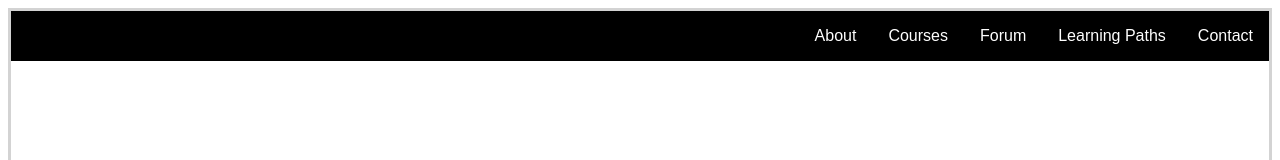
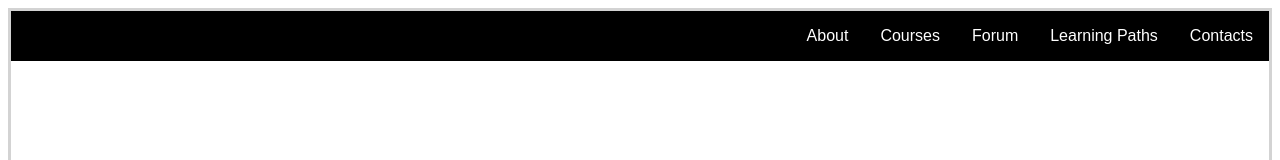
Before and after one commit to luqasshh/UDEMY, a plain HTML site: page indexExFlex.html in a window 1280 px wide. Shown: the top 160 px of the page. Drawn offline with Linux system fonts and the light colour scheme.

Commit message:
changes the flex

```diff
--- a/indexExFlex.html
+++ b/indexExFlex.html
@@ -14,7 +14,7 @@
         <div class="menuItem">Courses</div>
         <div class="menuItem">Forum</div>
         <div class="menuItem">Learning Paths</div>
-        <div class="menuItem">Contact</div>
+        <div class="menuItem">Contacts</div>
       </div>
     </div>
   </body>
```
